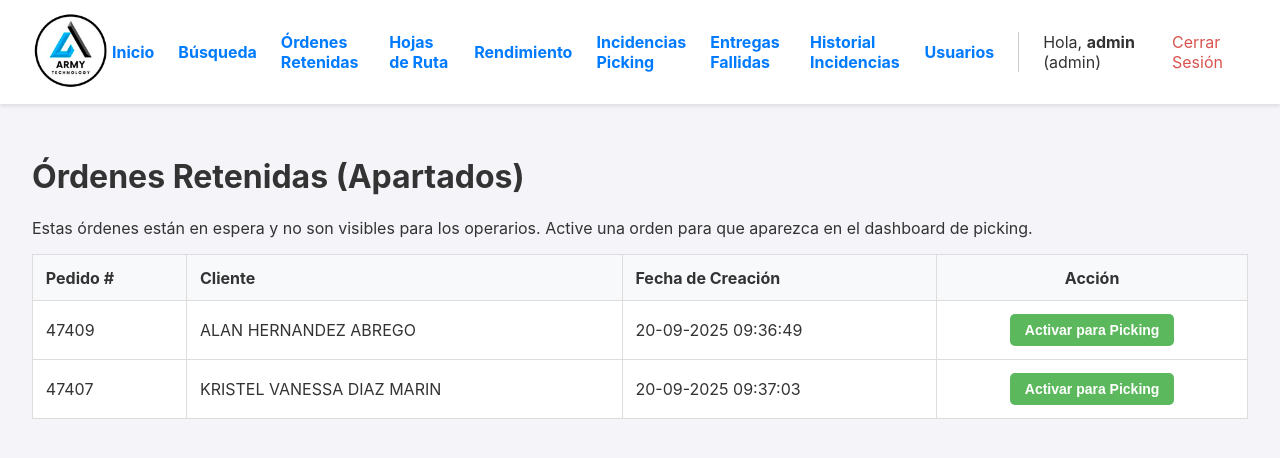
After one commit to edw72/picking_packing, a Flask app: page /ordenes-retenidas in a window 1280 px wide. The commit adds this page. Shown: the top 458 px of the page. Run offline with Flask 3, Linux system fonts and the light colour scheme; a user stored in the database is signed in.

Commit message:
fix:se agrego Boton bloquear orden para los apartados y vista para desbloquearlos

```diff
--- a/app.py
+++ b/app.py
@@ -310,58 +310,61 @@ def borrar_usuario(user_id):
 @app.route('/')
 @login_required
 def dashboard():
+    # Redirección para conductores (sin cambios)
     if current_user.role == 'conductor':
         return redirect(url_for('dashboard_conductor'))
-    estados_posibles = ['PENDIENTE', 'EN_PICKING', 'CON_INCIDENCIA', 'EMPACADO', 'LISTO_PARA_DESPACHO', 'DESPACHADO', 'CANCELADA']
+
+    estados_posibles = ['PENDIENTE', 'EN_PICKING', 'CON_INCIDENCIA', 'EMPACADO', 'LISTO_PARA_DESPACHO', 'DESPACHADO', 'CANCELADA', 'RETENIDO']
     estado_filtro = request.args.get('estado')
 
     ordenes_canceladas_para_devolver = []
 
-    # --- ESTRUCTURA IF/ELSE COMPLETA Y CORRECTA ---
+    # --- INICIO: LÓGICA DE CONSULTA CORREGIDA Y SIMPLIFICADA ---
+
+    # Empezamos con la consulta base
+    query_base = db.select(Orden)
+
     if current_user.role == 'admin':
-        # --- LÓGICA DEL ADMIN ---
-        query_base = Orden.query
-
         if estado_filtro:
-            # Si el admin usa un filtro, se respeta.
-            query_base = query_base.filter(Orden.estado == estado_filtro)
+            # Si el admin filtra, respetamos el filtro
+            query_base = query_base.where(Orden.estado == estado_filtro)
         else:
-            # Vista por defecto del admin: Muestra PENDIENTE y EN_PICKING.
-            # Se usa el método .in_() para filtrar por una lista de estados.
-            query_base = query_base.filter(Orden.estado.in_(['PENDIENTE', 'EN_PICKING']))
-
-    else: # Si es 'operario'
-        # --- LÓGICA DEL OPERARIO ---
-        # 1. Buscamos notificaciones de cancelación para el operario
-        ordenes_canceladas_para_devolver = Orden.query.join(Orden.lote).filter(
+            # Vista por defecto del admin: PENDIENTE y EN_PICKING.
+            # Esto excluye automáticamente a RETENIDO y otros estados.
+            query_base = query_base.where(Orden.estado.in_(['PENDIENTE', 'EN_PICKING']))
+
+    else:  # Lógica para 'operario'
+        # 1. Buscamos notificaciones de cancelación para el operario (sin cambios)
+        ordenes_canceladas_para_devolver = db.session.execute(db.select(Orden).join(Orden.lote).where(
             Orden.estado == 'CANCELADA',
             LotePicking.operario_id == current_user.id,
             Orden.devolucion_confirmada == False,
             Orden.items.any(ItemOrden.cantidad_recogida > 0)
-        ).all()
-
-        # 2. Buscamos las órdenes de trabajo del operario
-        query_base = Orden.query # Reiniciamos la consulta base para el operario
-
+        )).scalars().all()
+
+        # 2. Construimos la consulta principal para el operario
         if estado_filtro:
-            # Si el operario usa un filtro, se respeta
-            query_base = query_base.filter(Orden.estado == estado_filtro)
-            # Si filtra por 'EN_PICKING', solo mostramos los suyos
+            # Si el operario filtra, respetamos el filtro
+            query_base = query_base.where(Orden.estado == estado_filtro)
+            # Y si filtra por 'EN_PICKING', nos aseguramos de que solo vea los suyos
             if estado_filtro == 'EN_PICKING':
-                 query_base = query_base.filter(Orden.lote.has(operario_id=current_user.id))
+                query_base = query_base.join(Orden.lote).where(LotePicking.operario_id == current_user.id)
         else:
-            # Vista por defecto del operario: PENDIENTES o EN_PICKING asignadas a él
-            query_base = query_base.filter(
+            # Vista por defecto del operario:
+            # - Órdenes PENDIENTES (disponibles para todos los operarios)
+            # - Órdenes EN_PICKING que están asignadas A ÉL.
+            query_base = query_base.where(
                 or_(
                     Orden.estado == 'PENDIENTE',
                     Orden.lote.has(operario_id=current_user.id, estado='ACTIVO')
                 )
             )
-    # --- FIN DE ESTRUCTURA IF/ELSE ---
+
+    # --- FIN: LÓGICA DE CONSULTA CORREGIDA ---
 
     # El resto de la función es común para ambos roles
-    ordenes = query_base.order_by(Orden.fecha_creacion.desc()).all()
-    operarios = User.query.filter_by(role='operario').order_by(User.username).all()
+    ordenes = db.session.execute(query_base.order_by(Orden.fecha_creacion.desc())).scalars().all()
+    operarios = db.session.execute(db.select(User).filter_by(role='operario').order_by(User.username)).scalars().all()
 
     return render_template('dashboard.html',
                            ordenes=ordenes,
@@ -846,6 +849,21 @@ def crear_orden_desde_factura():
         import traceback
         traceback.print_exc()
         return jsonify({'error': f'Ocurrió un error en el servidor: {str(e)}'}), 500
+
+@app.route('/orden/<int:orden_id>/retener', methods=['POST'])
+@login_required
+@admin_required # Solo los admins pueden retener órdenes
+def retener_orden(orden_id):
+    orden = db.get_or_404(Orden, orden_id)
+
+    if orden.estado == 'PENDIENTE':
+        orden.estado = 'RETENIDO'
+        db.session.commit()
+        flash(f'La orden #{orden.numero_pedido} ha sido puesta en retención.', 'success')
+    else:
+        flash('Solo se pueden retener las órdenes que están en estado "Pendiente".', 'error')
+
+    return redirect(url_for('dashboard'))
 
 
 @app.route('/packing/<int:orden_id>', methods=['GET']) # Ya no necesitamos POST aquí
@@ -2379,6 +2397,31 @@ def editar_gasto(gasto_id):
 
     return render_template('editar_movimiento.html', movimiento=gasto, tipo='Gasto')
 
+@app.route('/ordenes-retenidas')
+@login_required
+@admin_required # Solo admins pueden ver y gestionar esto
+def ordenes_retenidas():
+    ordenes = db.session.execute(
+        db.select(Orden).where(Orden.estado == 'RETENIDO').order_by(Orden.fecha_creacion.asc())
+    ).scalars().all()
+    return render_template('ordenes_retenidas.html', ordenes=ordenes)
+
+
+@app.route('/orden/<int:orden_id>/activar', methods=['POST'])
+@login_required
+@admin_required
+def activar_orden(orden_id):
+    orden = db.get_or_404(Orden, orden_id)
+
+    if orden.estado == 'RETENIDO':
+        orden.estado = 'PENDIENTE'
+        db.session.commit()
+        flash(f'La orden #{orden.numero_pedido} ha sido activada y ahora está en la lista de picking.', 'success')
+    else:
+        flash('Esta orden no se puede activar.', 'error')
+
+    return redirect(url_for('ordenes_retenidas'))
+
 # 5. PUNTO DE ENTRADA
 if __name__ == '__main__':
 
--- a/templates/layout.html
+++ b/templates/layout.html
@@ -134,6 +134,7 @@
                     <div class="nav-admin-links">
                         <a href="{{ url_for('dashboard') }}">Inicio</a>
                         <a href="{{ url_for('reportes_y_busqueda') }}">Búsqueda</a>
+                        <a href="{{ url_for('ordenes_retenidas') }}">Órdenes Retenidas</a>
                         <a href="{{ url_for('gestionar_rutas') }}">Hojas de Ruta</a>
                         <a href="{{ url_for('reporte_operarios') }}">Rendimiento</a>
 
--- /dev/null
+++ b/templates/ordenes_retenidas.html
@@ -0,0 +1,57 @@
+{% extends "layout.html" %}
+
+{% block title %}Órdenes Retenidas (Apartados){% endblock %}
+
+{% block styles %}
+<style>
+    table { width: 100%; border-collapse: collapse; margin-top: 1em; background-color: white; }
+    th, td { border: 1px solid #ddd; padding: 0.8em; text-align: left; }
+    th { background-color: #f8f9fa; }
+    .activate-btn {
+        background-color: #5cb85c; color: white; border: none; padding: 8px 15px;
+        font-size: 14px; font-weight: bold; border-radius: 5px; cursor: pointer;
+    }
+</style>
+{% endblock %}
+
+{% block content %}
+    <h1>Órdenes Retenidas (Apartados)</h1>
+    <p>Estas órdenes están en espera y no son visibles para los operarios. Active una orden para que aparezca en el dashboard de picking.</p>
+
+    {% with messages = get_flashed_messages(with_categories=true) %}
+        {% if messages %}
+            {% for category, message in messages %}
+                <div class="flash flash-{{ category }}">{{ message }}</div>
+            {% endfor %}
+        {% endif %}
+    {% endwith %}
+
+    <table>
+        <thead>
+            <tr>
+                <th>Pedido #</th>
+                <th>Cliente</th>
+                <th>Fecha de Creación</th>
+                <th style="text-align: center;">Acción</th>
+            </tr>
+        </thead>
+        <tbody>
+            {% for orden in ordenes %}
+            <tr>
+                <td>{{ orden.numero_pedido }}</td>
+                <td>{{ orden.cliente_nombre }}</td>
+                <td>{{ orden.fecha_creacion | localtime }}</td>
+                <td style="text-align: center;">
+                    <form action="{{ url_for('activar_orden', orden_id=orden.id) }}" method="POST">
+                        <button type="submit" class="activate-btn">Activar para Picking</button>
+                    </form>
+                </td>
+            </tr>
+            {% else %}
+            <tr>
+                <td colspan="4" style="text-align: center; padding: 2em;">No hay órdenes retenidas en este momento.</td>
+            </tr>
+            {% endfor %}
+        </tbody>
+    </table>
+{% endblock %}
```
Also changed, not shown: templates/dashboard.html (+15 -13 lines), instance/picking_app.db.
